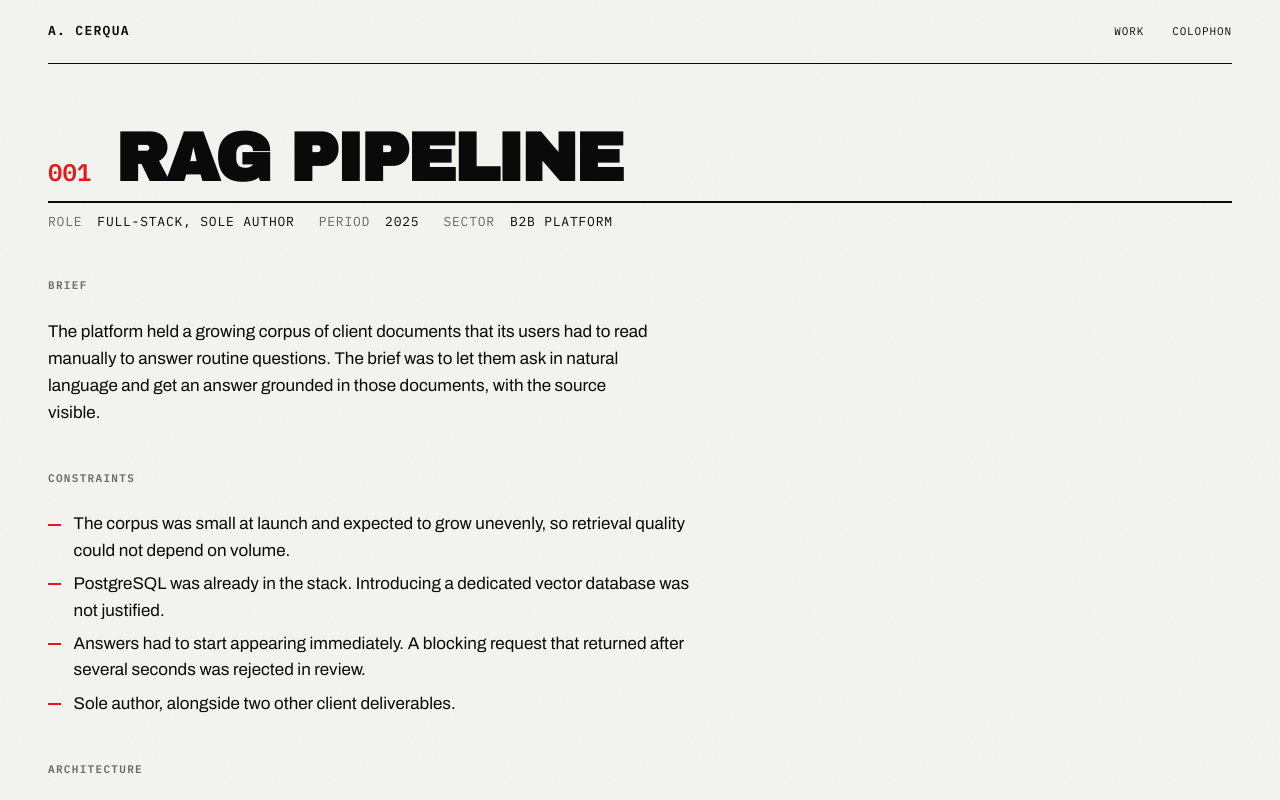
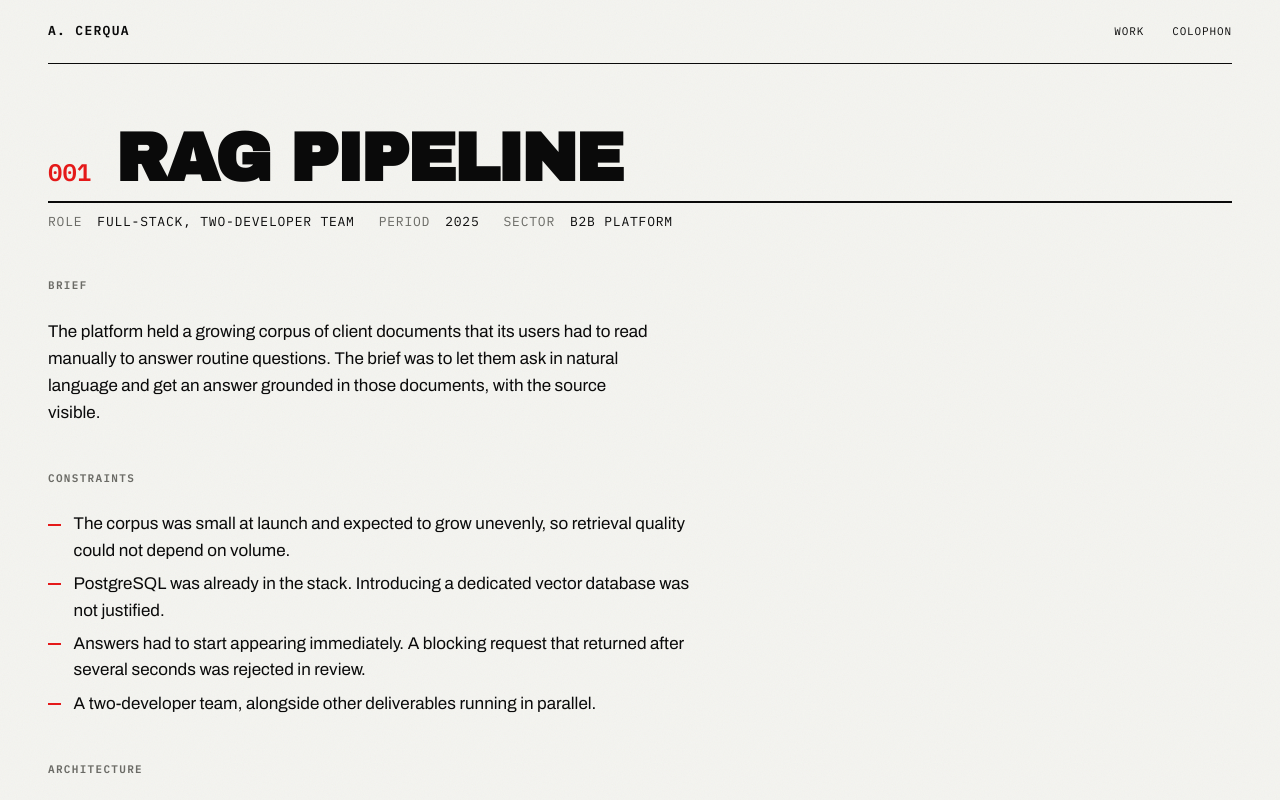
Before and after one commit to imalbi/portfolio, a SvelteKit app: page /work/rag-pipeline in a window 1280 px wide. Shown: the top 800 px of the page. Built offline with nearby package versions, Linux system fonts and the light colour scheme.

Commit message:
fix: correct the team size claim, two developers not sole author

```diff
--- a/src/lib/content/work.ts
+++ b/src/lib/content/work.ts
@@ -27,7 +27,7 @@
 		title: 'RAG Pipeline',
 		href: '/work/rag-pipeline',
 		stack: 'pgvector / Gemini / SSE',
-		role: 'Full-stack, sole author',
+		role: 'Full-stack, two-developer team',
 		period: '2025',
 		sector: 'B2B platform'
 	},
@@ -36,7 +36,7 @@
 		title: 'Client Platform',
 		href: '/work/platform',
 		stack: 'SvelteKit / Fastify / Drizzle',
-		role: 'Full-stack, sole author',
+		role: 'Full-stack, two-developer team',
 		period: '2025',
 		sector: 'B2B platform'
 	},
--- a/src/routes/work/platform/+page.svelte
+++ b/src/routes/work/platform/+page.svelte
@@ -16,7 +16,7 @@
 		'No existing backend to build on. The API, its schema and its conventions had to be designed alongside the frontend that consumed them, in parallel.',
 		"The client's team needed to see changes daily, so the frontend had to render fast on first load rather than wait on a client-side bundle to boot.",
 		'Some views needed to update as data changed elsewhere in the system, without the user refreshing the page.',
-		'Sole author, so the choices had to stay boring and few enough for one person to hold the whole system in their head.'
+		'A two-developer team, so the choices had to stay boring and few enough for two people to hold the whole system between them.'
 	];
 
 	// TODO(content): invented. Replace with Alberto's real answer.
--- a/src/routes/work/rag-pipeline/+page.svelte
+++ b/src/routes/work/rag-pipeline/+page.svelte
@@ -16,7 +16,7 @@
 		'The corpus was small at launch and expected to grow unevenly, so retrieval quality could not depend on volume.',
 		'PostgreSQL was already in the stack. Introducing a dedicated vector database was not justified.',
 		'Answers had to start appearing immediately. A blocking request that returned after several seconds was rejected in review.',
-		'Sole author, alongside two other client deliverables.'
+		'A two-developer team, alongside other deliverables running in parallel.'
 	];
 
 	// TODO(content): invented. Replace with Alberto's real answer.
```
